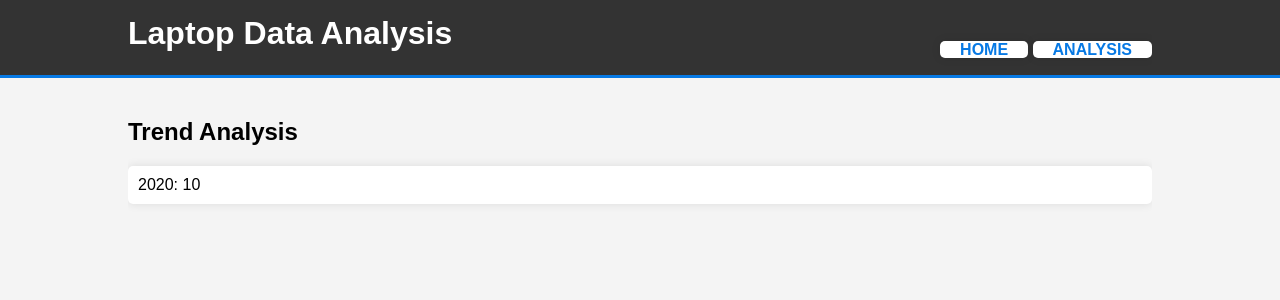
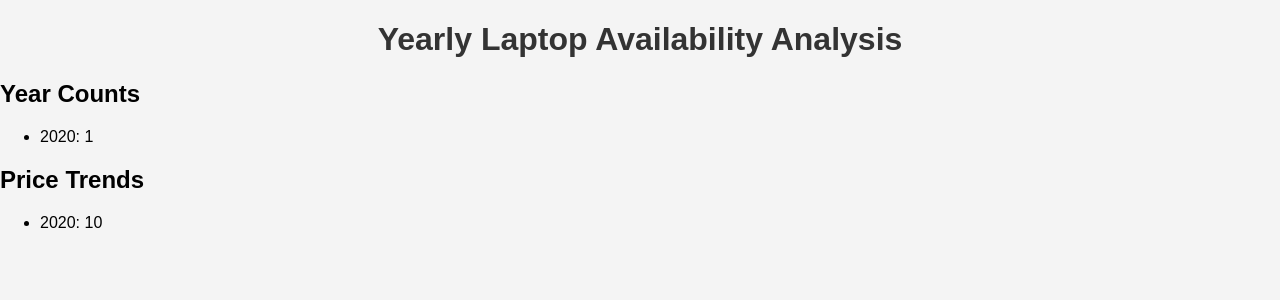
Before and after one commit to kishorekumar0814/Laptop-Data-Analysis-and-Prediction-Web-Application, a Flask app: template templates/analysis.html in a window 1280 px wide. Shown: the top 300 px of the page. Run offline with Flask 3, Linux system fonts and the light colour scheme; the template is opened without the code that fills it: most values are stand-ins (such as "Sample title", 1, 10 or a date in 2020).

Commit message:
Add files via upload

```diff
--- a/templates/analysis.html
+++ b/templates/analysis.html
@@ -1,4 +1,4 @@
-<!DOCTYPE html>
+<!-- <!DOCTYPE html>
 <html lang="en">
 <head>
     <meta charset="UTF-8">
@@ -32,4 +32,65 @@
         </div>
     </section>
 </body>
+</html> -->
+
+
+<!DOCTYPE html>
+<html lang="en">
+<head>
+    <meta charset="UTF-8">
+    <meta name="viewport" content="width=device-width, initial-scale=1.0">
+    <title>Analysis</title>
+    <style>
+        body {
+            font-family: Arial, sans-serif;
+            background-color: #f4f4f4;
+            margin: 0;
+            padding: 0;
+        }
+        .container {
+            width: 80%;
+            margin: 50px auto;
+            background: #fff;
+            padding: 20px;
+            box-shadow: 0 0 10px rgba(0, 0, 0, 0.1);
+            border-radius: 8px;
+        }
+        h1 {
+            text-align: center;
+            color: #333;
+        }
+        table {
+            width: 100%;
+            border-collapse: collapse;
+            margin: 20px 0;
+        }
+        th, td {
+            padding: 12px;
+            border-bottom: 1px solid #ddd;
+            text-align: left;
+        }
+        th {
+            background-color: #f2f2f2;
+        }
+        tr:hover {
+            background-color: #f1f1f1;
+        }
+    </style>
+</head>
+<body>
+    <h1>Yearly Laptop Availability Analysis</h1>
+    <h2>Year Counts</h2>
+    <ul>
+        {% for year, count in year_counts.items() %}
+        <li>{{ year }}: {{ count }}</li>
+        {% endfor %}
+    </ul>
+
+    <h2>Price Trends</h2>
+    <ul>
+        {% for year, price in trends.items() %}
+        <li>{{ year }}: {{ price }}</li>
+        {% endfor %}
+    </ul>
 </html>
```
